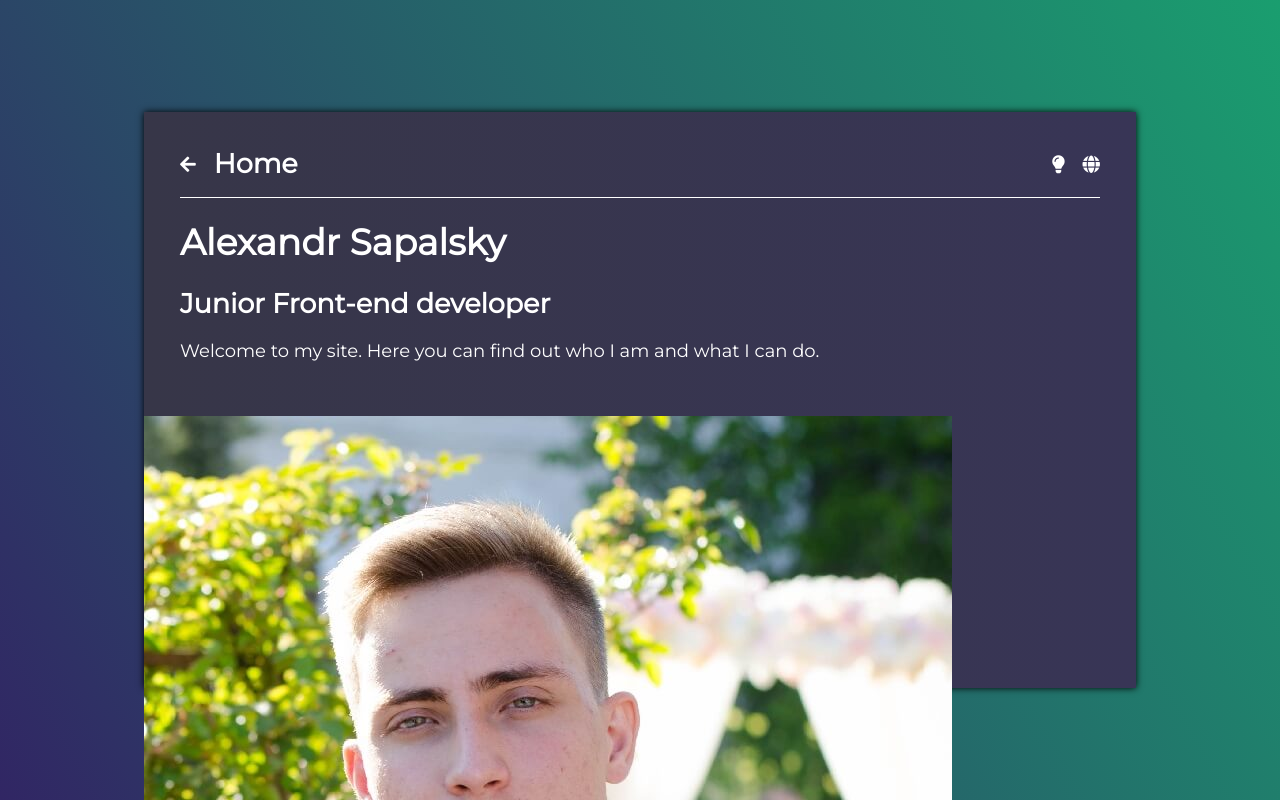
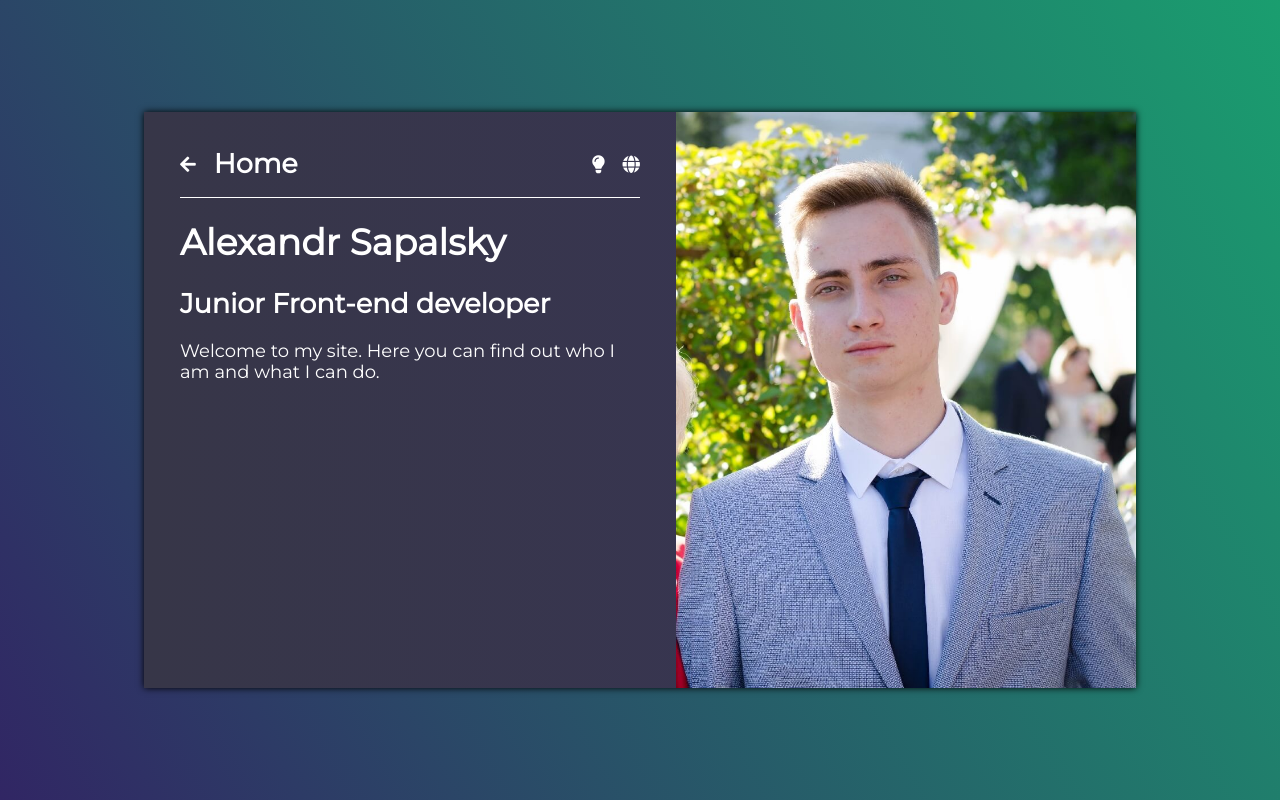
Before and after one commit to fav757/personal_website, a React (Create React App) app: page / in a window 1280 px wide. Shown: the top 800 px of the page. Built offline with nearby package versions, Linux system fonts and the light colour scheme.

Commit message:
add styles for Slider component + height fix

```diff
--- a/src/App.js
+++ b/src/App.js
@@ -1,13 +1,19 @@
 import React from 'react';
+import styled from 'styled-components';
 import ContentSide from './components/ContentSide/ContentSide';
 import SliderSide from './components/SliderSide/SliderSide';
 
+const AppStyled = styled.div`
+  display: flex;
+  height: 100%;
+`;
+
 function App() {
   return (
-    <div>
+    <AppStyled>
       <ContentSide />
       <SliderSide />
-    </div>
+    </AppStyled>
   );
 }
 
--- a/src/components/ContentSide/ContentSide.js
+++ b/src/components/ContentSide/ContentSide.js
@@ -5,6 +5,8 @@ import HomePage from './HomePage';
 
 const ContentSideStyled = styled.div`
   padding: 2rem;
+  flex: 1;
+  height: 100%;
 `;
 
 function ContentSide() {
--- a/src/components/SliderSide/SliderSide.js
+++ b/src/components/SliderSide/SliderSide.js
@@ -2,13 +2,27 @@ import React from 'react';
 import styled from 'styled-components';
 import slideHome from './slide_home.jpg';
 
+const SliderSideStyled = styled.div`
+  overflow: hidden;
+  flex: 1;
+  height: 100%;
+
+  & > div {
+    height: 100%;
+  }
+
+  & img {
+    height: 100%;
+  }
+`;
+
 function SliderSide() {
   return (
-    <div>
+    <SliderSideStyled>
       <div>
         <img src={slideHome} alt='slide'></img>
       </div>
-    </div>
+    </SliderSideStyled>
   );
 }
 
```
